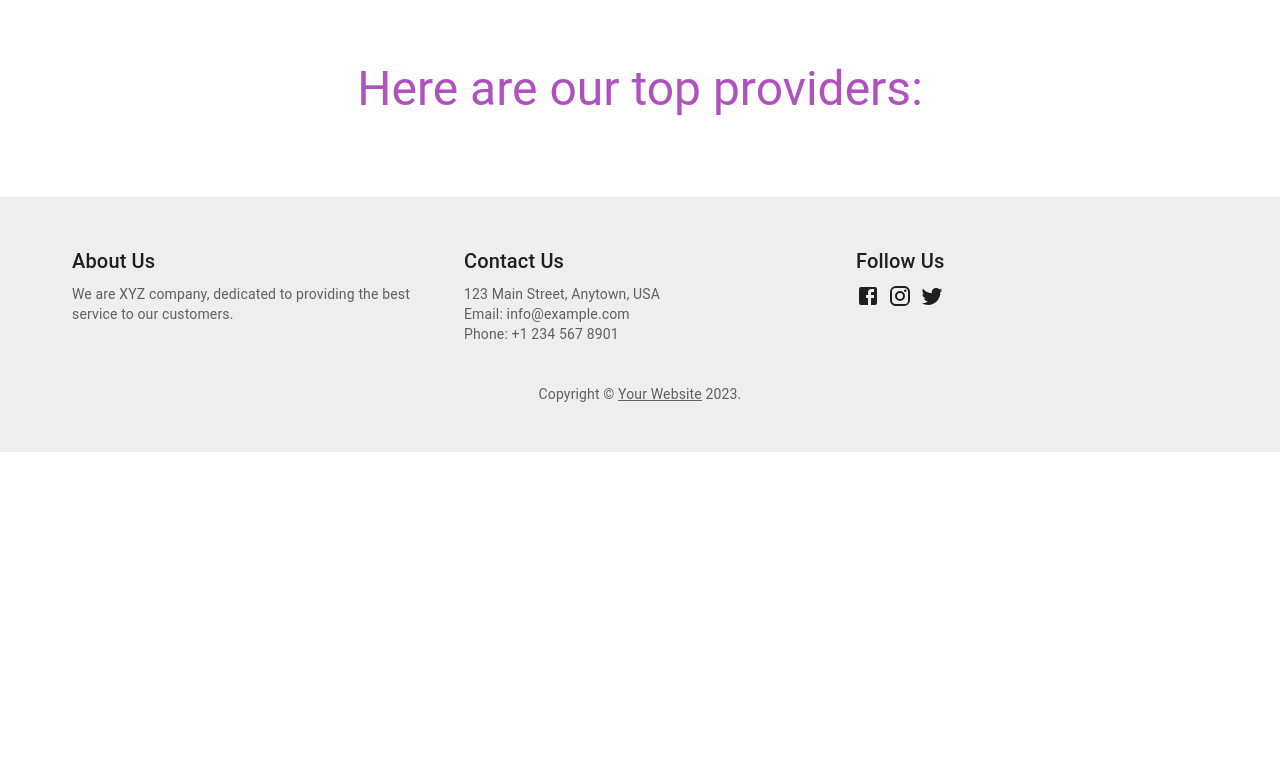
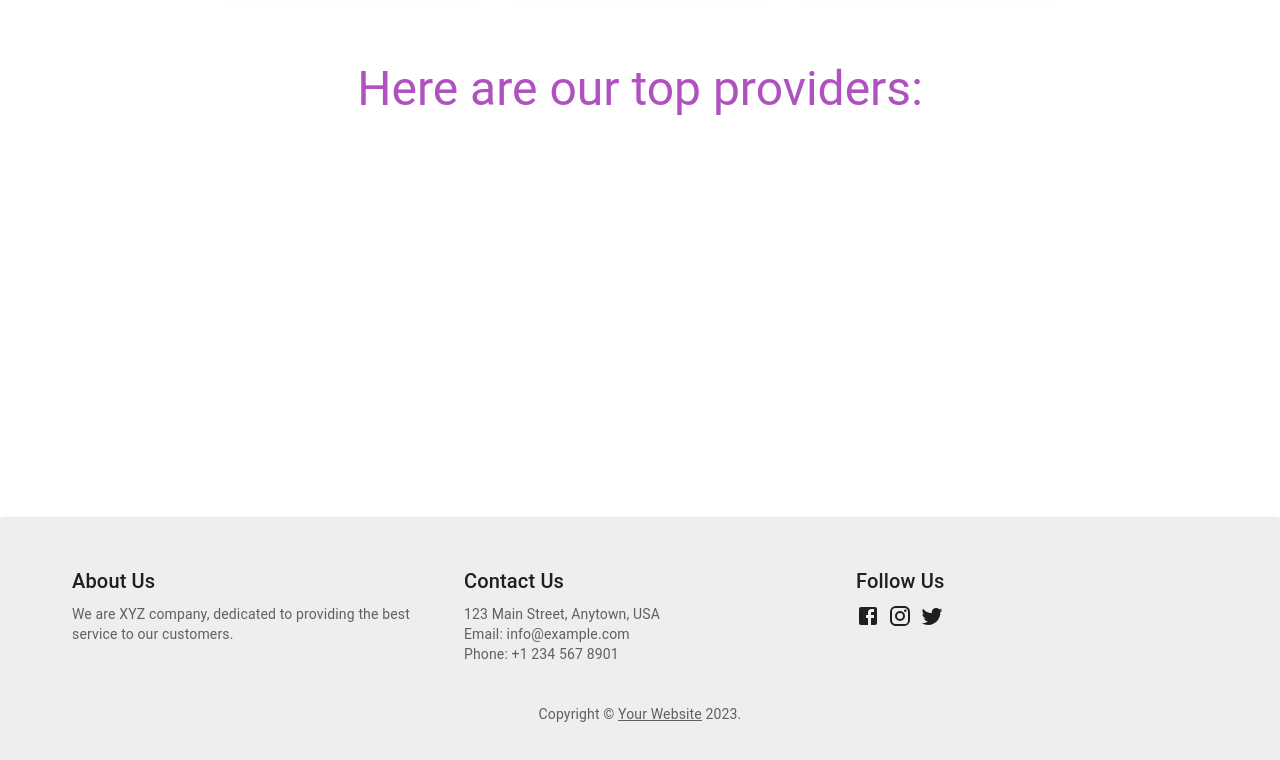
Before and after one commit to Rzvone/ColorUP, a React (Create React App) app in the folder frontend/: page / in a window 1280 px wide. Shown: the part 706-1466 px from the top of the page. Before the commit the page ends 1158 px from the top, so only its background shows below. Built offline with nearby package versions, Linux system fonts and the light colour scheme; no server answers.

Commit message:
asdasdgf

```diff
--- a/frontend/src/Components/SimpleFooter.jsx
+++ b/frontend/src/Components/SimpleFooter.jsx
@@ -4,11 +4,11 @@ import Typography from "@mui/material/Typography";
 import Link from "@mui/material/Link";
 import Grid from "@mui/material/Grid";
 import { Facebook, Instagram, Twitter } from "@mui/icons-material";
-import { Box } from "@mui/material";
+import { Box, Paper } from "@mui/material";
 
 export default function SimpleFooter() {
   return (
-    <Box
+    <Paper
       component="footer"
       sx={{
         backgroundColor: (theme) =>
@@ -16,7 +16,7 @@ export default function SimpleFooter() {
             ? theme.palette.grey[200]
             : theme.palette.grey[800],
         p: 6,
-        marginTop: '5rem',
+        marginTop: "25rem",
       }}
     >
       <Container maxWidth="lg">
@@ -74,6 +74,6 @@ export default function SimpleFooter() {
           </Typography>
         </Box>
       </Container>
-    </Box>
+    </Paper>
   );
 }
```
